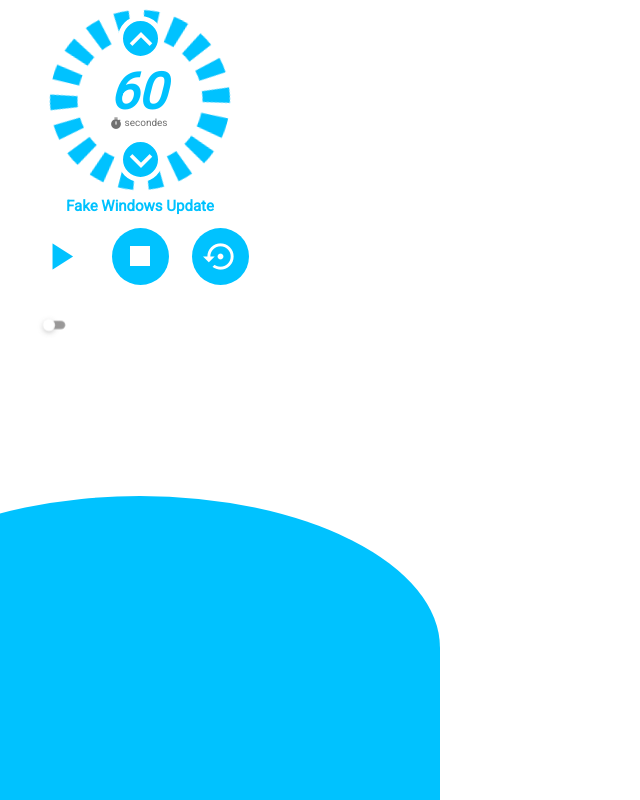
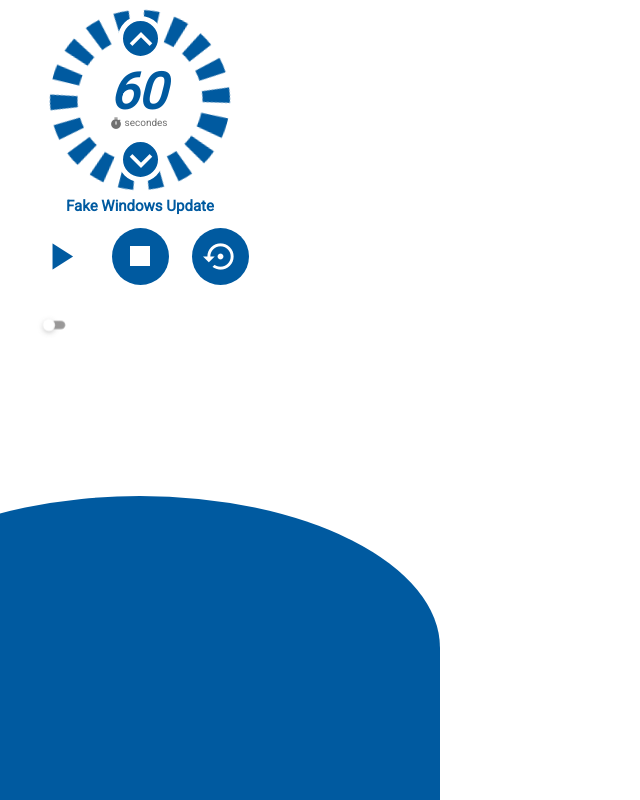
Before and after one commit to EmilienLeroy/FakeWindowsUpdatesExtensions, a website built with webpack: page public/popup.html in a window 1280 px wide. Shown: the whole page, without its empty margins (0-640 px from the left). Built offline with nearby package versions, Linux system fonts and the light colour scheme; some packages are replaced by stand-ins of ours.

Commit message:
:lipstick: Change color popup with wu color

```diff
--- a/public/popup.html
+++ b/public/popup.html
@@ -69,7 +69,7 @@
     </div>
   </div>
     <svg class="circle rotating" width="180" height="180" viewBox="0 0 164 164" fill="none" xmlns="http://www.w3.org/2000/svg">
-      <circle cx="82" cy="82" r="69.5" fill="white" stroke="#00C2FF" stroke-width="25" stroke-dasharray="12 12"/>
+      <circle cx="82" cy="82" r="69.5" fill="white" stroke="#005AA0" stroke-width="25" stroke-dasharray="12 12"/>
     </svg>
     <div class="background"></div>
     <script src="js/popup.js"></script>
--- a/public/style.css
+++ b/public/style.css
@@ -48,7 +48,7 @@
     font-weight: 600;
     font-size: 15px;
     line-height: 16px;
-    color: #00C2FF;
+    color: #005AA0;
     margin-bottom: 5px;
 }
 
@@ -59,7 +59,7 @@
     font-weight: bold;
     font-size: 50px;
     line-height: 59px;
-    color: #00C2FF;
+    color: #005AA0;
     text-align: center;
     padding-right: 5px;
     border: none;
@@ -67,7 +67,7 @@
 }
 
 .time__btn {
-    background: #00C2FF;
+    background: #005AA0;
     border: 5px solid #FFFFFF;
     color: white;
     width: 45px;
@@ -144,7 +144,7 @@
 }
 
 .control__btn {
-    background-color: #00C2FF;
+    background-color: #005AA0;
     border: none;
     color: white;
     border-radius: 100%;
@@ -160,7 +160,7 @@
 
 .control__btn--reverse {
     background-color: white;
-    color: #00C2FF;
+    color: #005AA0;
 }
 
 .control__icone {
@@ -197,7 +197,7 @@
 
 .background {
     position: absolute;
-    background: #00C2FF;
+    background: #005AA0;
     bottom: 0;
     height: 38%;
     width: 600px;
```
